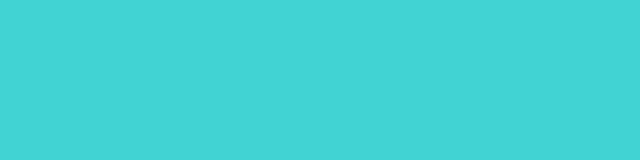
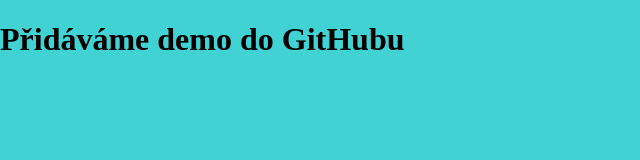
Before and after one commit to PajaHub/github-demo, a plain HTML site: page index.html in a window 1280 px wide. Shown: the whole page, without its empty margins (0-640 px from the left). Drawn offline with Linux system fonts and the light colour scheme.

Commit message:
Přidán nadpis H1 do index.html

```diff
--- a/index.html
+++ b/index.html
@@ -8,7 +8,7 @@
     <title>Document</title>
 </head>
 <body>
-
+    <h1>Přidáváme demo do GitHubu </h1>
     <script src="script.js"></script>
 </body>
 </html>
```
